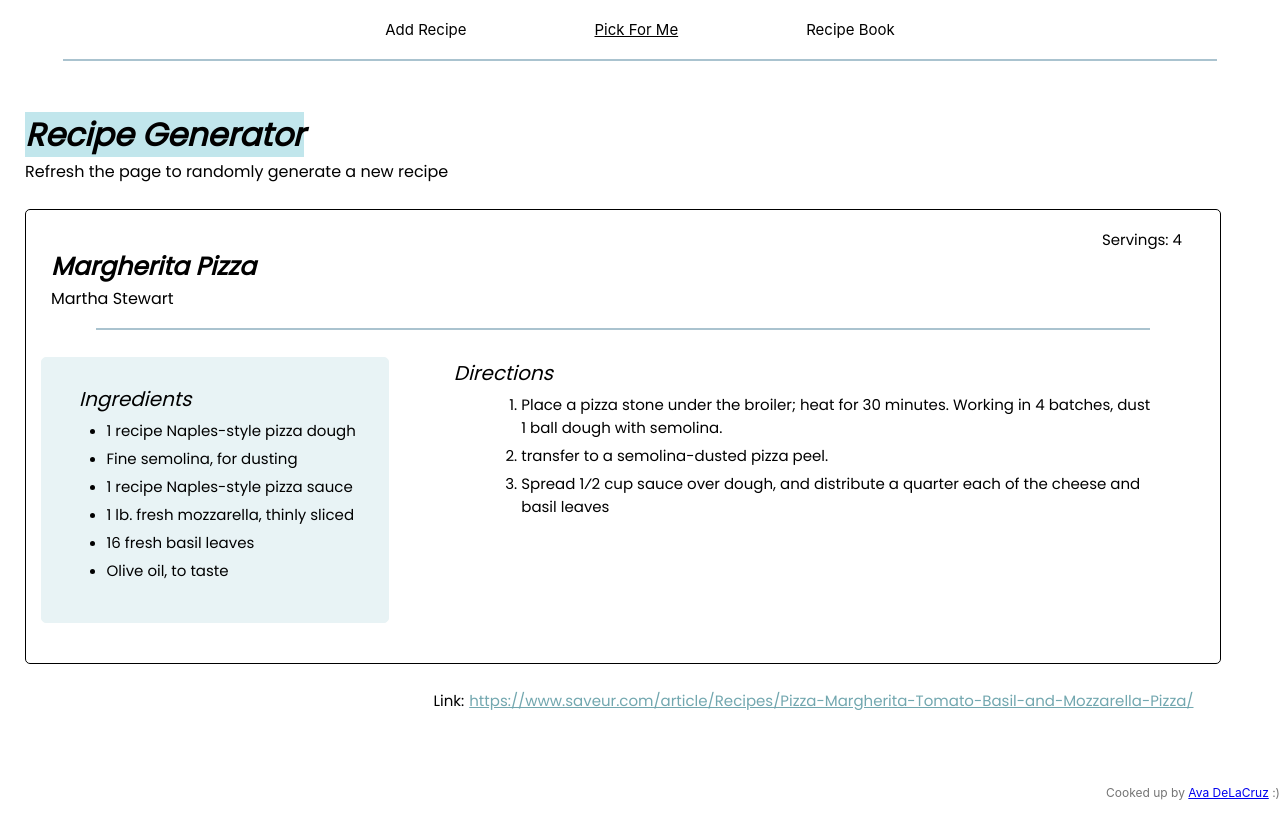
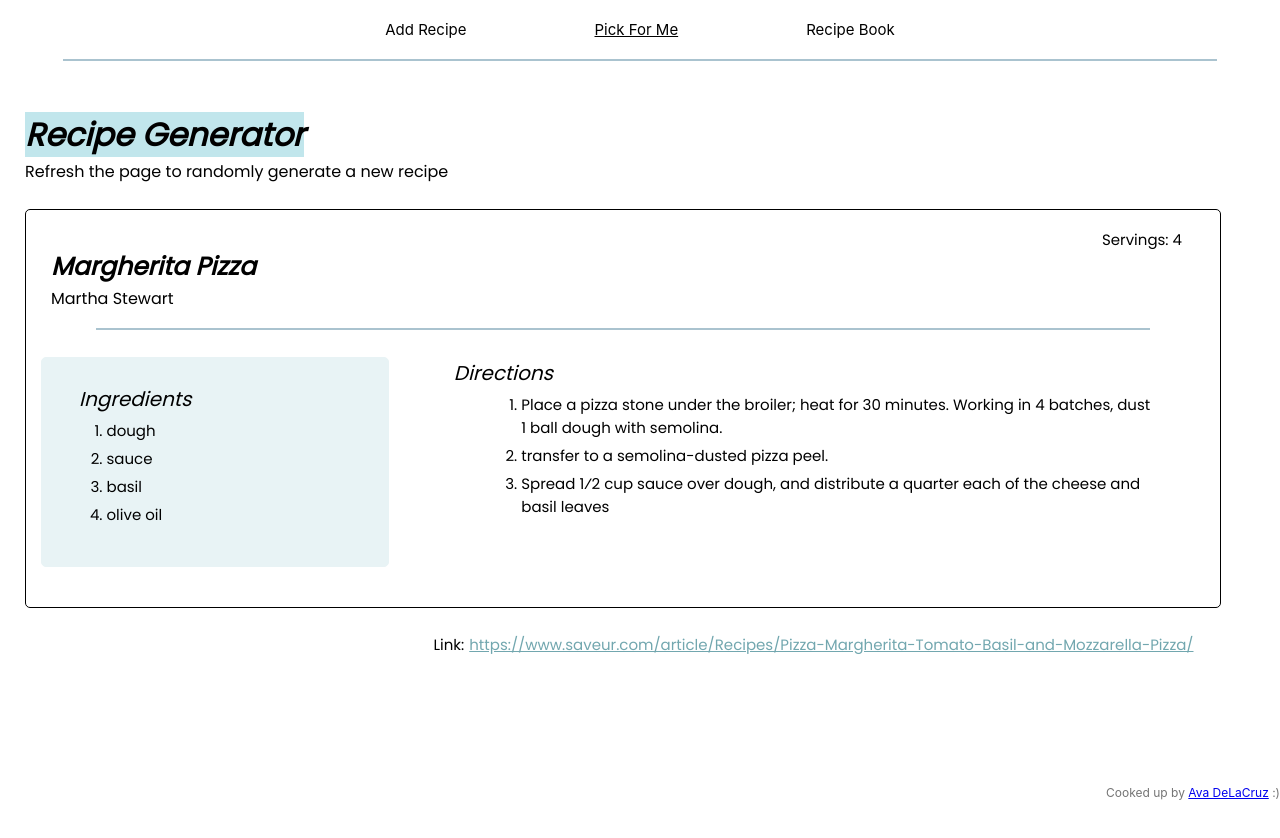
Before and after one commit to AvaDeLaCruz/select-for-me, a React (Create React App) app: page /pick in a window 1280 px wide. Shown: the top 838 px of the page. Built offline with nearby package versions, Linux system fonts and the light colour scheme.

Commit message:
pass in ingredients and directions to RecipeDetails

```diff
--- a/src/components/PickPage.js
+++ b/src/components/PickPage.js
@@ -29,7 +29,8 @@ export default class PickPage extends React.Component {
         <RecipeDetails
           title="Margherita Pizza"
           author="Martha Stewart"
-          ingredients={[
+          ingredients={["dough", "sauce", "basil", "olive oil"]}
+          directions={[
             "Place a pizza stone under the broiler; heat for 30 minutes. Working in 4 batches, dust 1 ball dough with semolina.",
             "transfer to a semolina-dusted pizza peel.",
             "Spread 1⁄2 cup sauce over dough, and distribute a quarter each of the cheese and basil leaves"
--- a/src/components/RecipeDetails.js
+++ b/src/components/RecipeDetails.js
@@ -14,23 +14,24 @@ export default function RecipeDetails(props) {
             <tr>
               <td className="firstCol">
                 <h2>Ingredients</h2>
-                <ul className="ingredientsList">
-                  <li>1 recipe Naples-style pizza dough</li>
-                  <li>Fine semolina, for dusting</li>
-                  <li>1 recipe Naples-style pizza sauce</li>
-                  <li>1 lb. fresh mozzarella, thinly sliced</li>
-                  <li>16 fresh basil leaves</li>
-                  <li>Olive oil, to taste</li>
-                </ul>
+                {props.ingredients.length === 0 ? (
+                  <p className="noIngredients">No ingredients found.</p>
+                ) : (
+                  <ol className="ingredientsList">
+                    {props.ingredients.map(ingredient => {
+                      return <li key={ingredient}>{ingredient}</li>;
+                    })}
+                  </ol>
+                )}
               </td>
               <td className="secondCol">
                 <h2>Directions</h2>
-                {props.ingredients.length === 0 ? (
+                {props.directions.length === 0 ? (
                   <p className="noDirections">No directions found.</p>
                 ) : (
                   <ol className="directions">
-                    {props.ingredients.map(ingredient => {
-                      return <li key={ingredient}>{ingredient}</li>;
+                    {props.directions.map(direction => {
+                      return <li key={direction}>{direction}</li>;
                     })}
                   </ol>
                 )}
```
